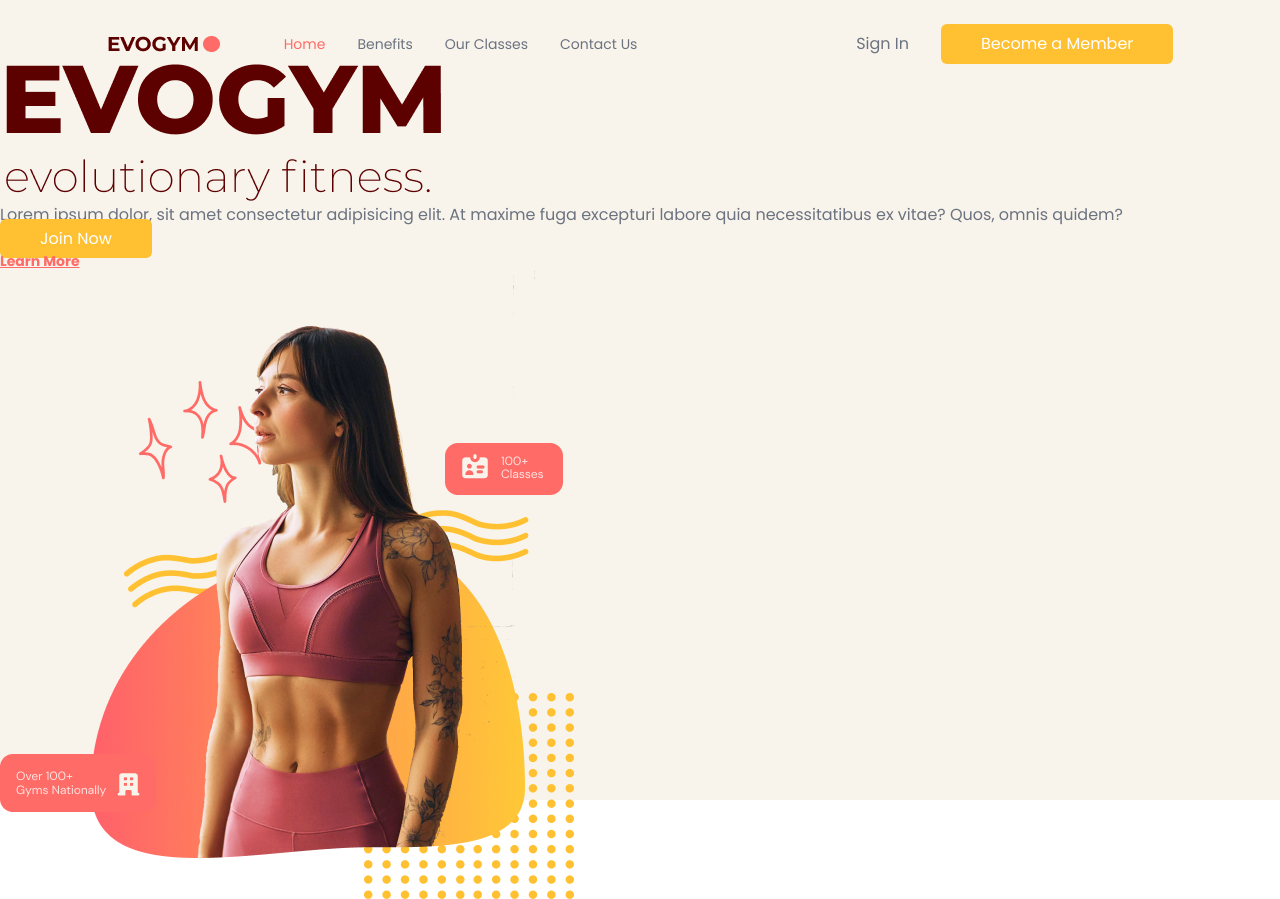
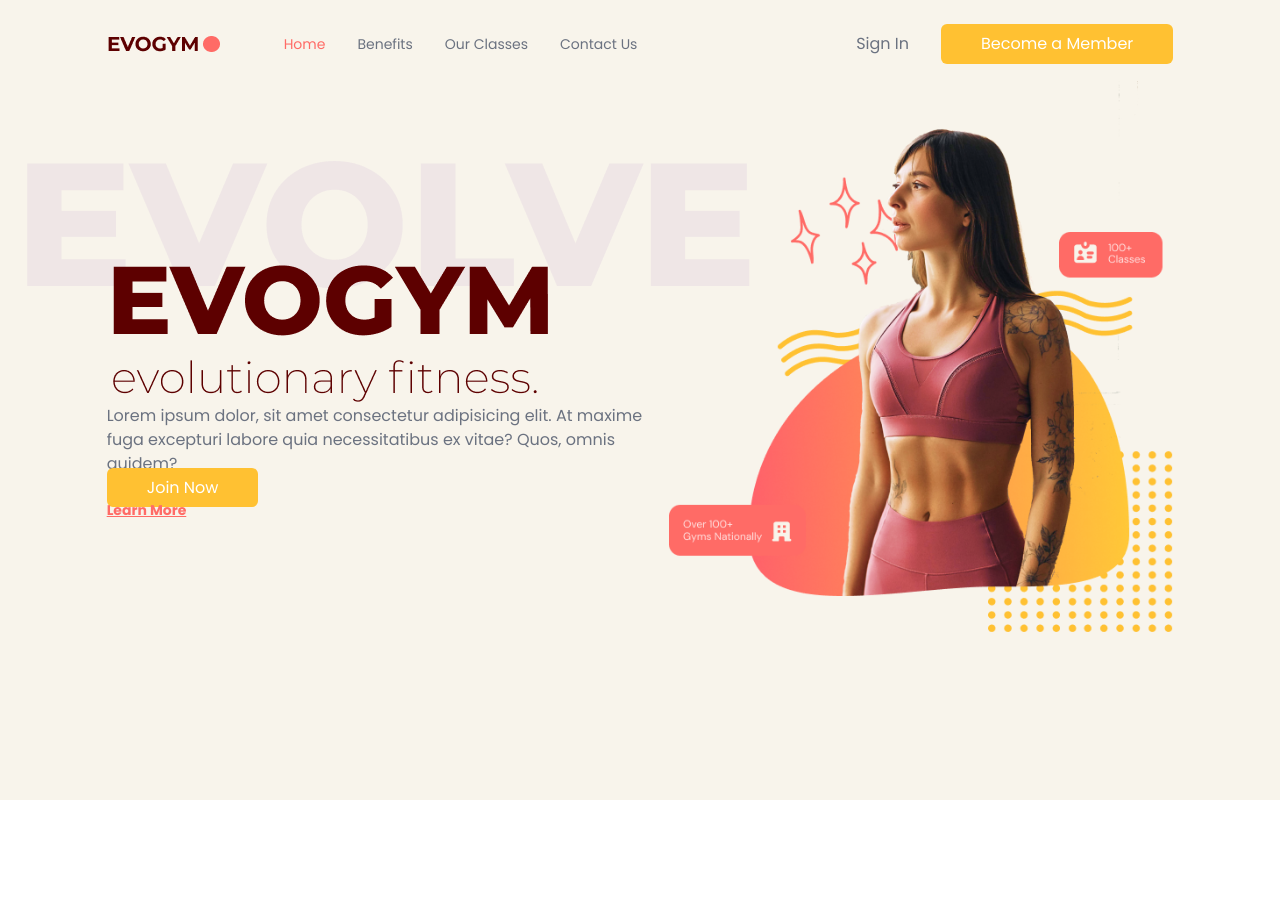
Before and after one commit to yusuffikri/barasuara-typescript, a React (Vite) app: page / in a window 1280 px wide. After the commit the page ends 800 px from the top, so only its background shows below. Built offline with nearby package versions, Linux system fonts and the light colour scheme.

Commit message:
homepage update

```diff
--- a/src/sections/home/index.tsx
+++ b/src/sections/home/index.tsx
@@ -18,13 +18,13 @@
 
   return <section id="home" className='gap-16 bg-gray-20 py-10 md:h-full md:pb-0'>
     {/* Image and Main Header */}
-    <div>
+    <div className='md:flex mx-auto w-5/6 items-center justify-center md:h-5/6  '>
         {/* Main Header */}
-        <div>
+        <div className='z-10 mt-32 md:basis-3/5'>
             {/* Heading */}
-            <div>
-                <div>
-                    <div>
+            <div className='md:-mt-20'>
+                <div className='relative'>
+                    <div className='before:absolute before:-top-20  before:-left-20 before:z-[-1] md:before:content-evolvetext'>
                         <img src={HomePageText} alt="homepage-text" />
                     </div>
                 </div>
@@ -50,6 +50,18 @@
     </div>
 
     {/* Sponsor */}
+    {isAboveMediumScreens && (
+        <div>
+            <div>
+                <div>
+                    <img src={SponsorRedbull} alt="redbull" />
+                    <img src={SponsorForbes} alt="forbess" />
+                    <img src={SponsorFortune} alt="fortune" />
+                </div>
+            </div>
+        </div>
+
+    )}
   </section>
 }
 
```
